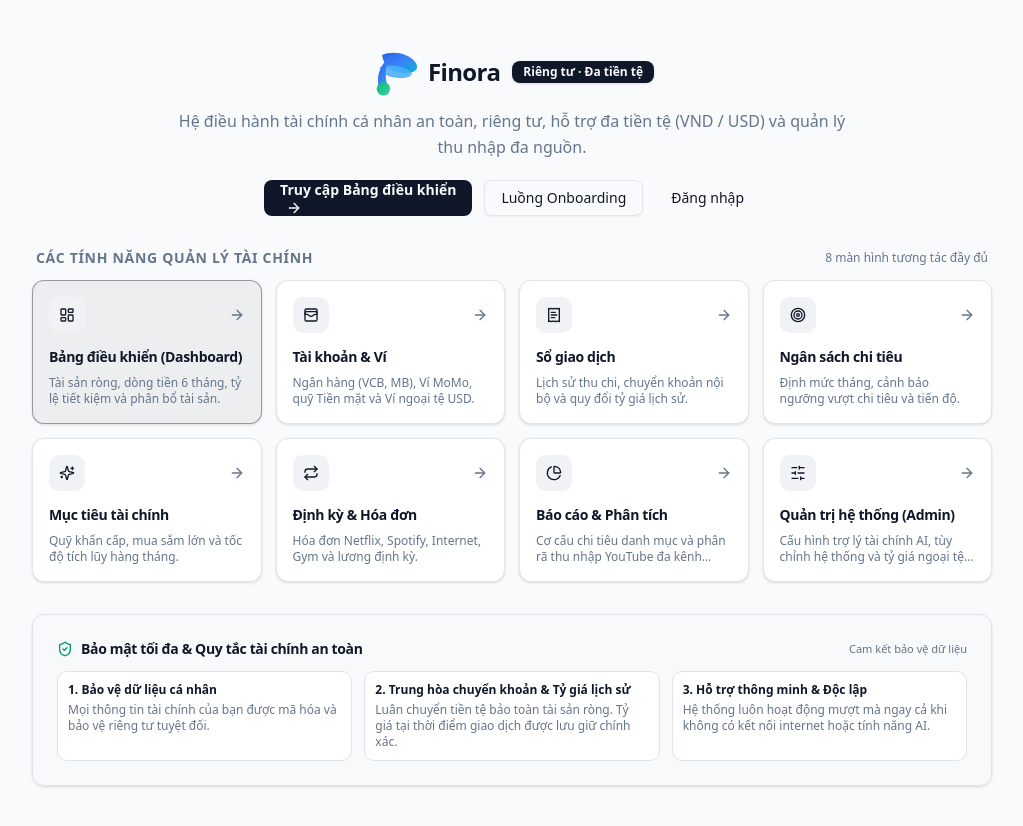
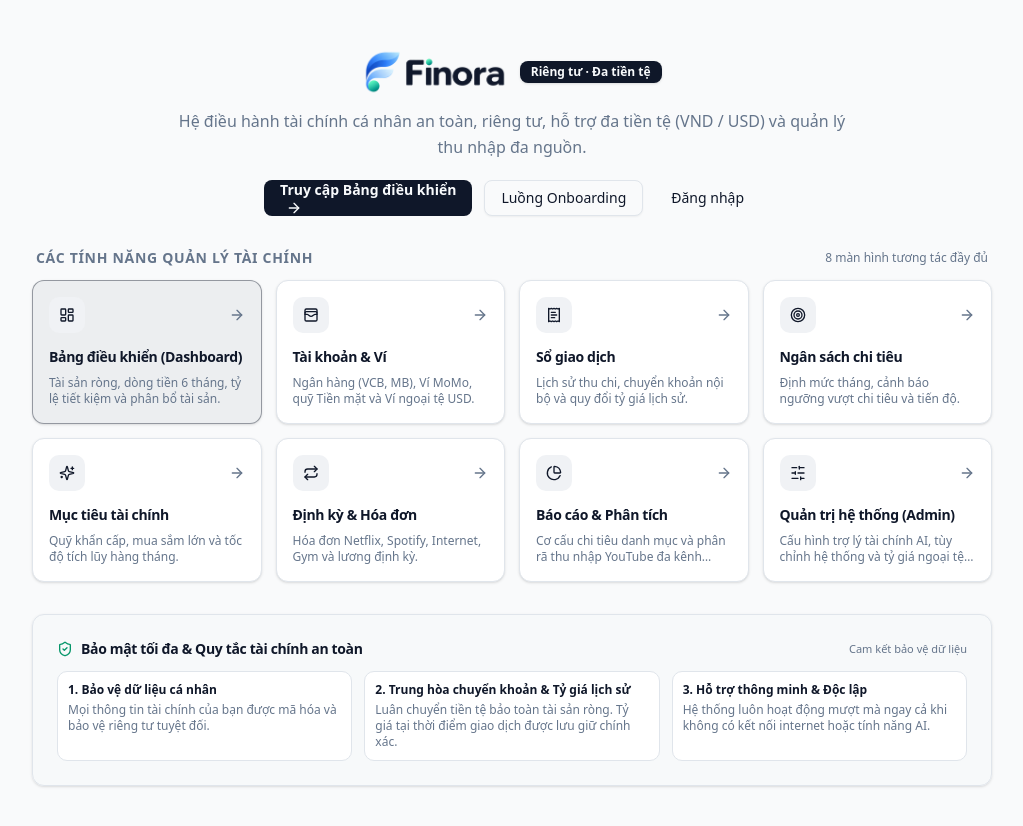
Before and after one commit to thanhtuyen662002/finora, a Next.js app: page / in a window 1280 px wide. Shown: the top 826 px of the page, without its empty margins (128-1151 px from the left). Built offline with nearby package versions, Linux system fonts and the light colour scheme.

Commit message:
feat(brand): replace SVG assets with PNG brand logos
Update the `FinoraLogo` component and application metadata to use optimized PNG brand assets instead of SVG files. Clean up legacy SVG files and update the performance verification script to track the new assets.

```diff
--- a/src/app/layout.tsx
+++ b/src/app/layout.tsx
@@ -6,9 +6,9 @@
   description:
     "A private-first, multi-currency personal finance web application designed to help you understand what you own, where your money goes, and track your financial growth.",
   icons: {
-    icon: "/finora-icon.svg",
-    shortcut: "/finora-icon.svg",
-    apple: "/finora-icon.svg",
+    icon: "/brand/finora-icon.png",
+    shortcut: "/brand/finora-icon.png",
+    apple: "/brand/finora-icon.png",
   },
 };
 
--- a/src/components/ui/FinoraLogo.tsx
+++ b/src/components/ui/FinoraLogo.tsx
@@ -1,3 +1,4 @@
+/* eslint-disable @next/next/no-img-element */
 "use client";
 
 import React from 'react';
@@ -17,83 +18,50 @@
   showSubtitle = false,
 }) => {
   const iconSizeMap = {
-    sm: 'h-6 w-6',
-    md: 'h-8 w-8',
-    lg: 'h-10 w-10',
-    xl: 'h-12 w-12',
+    sm: 'h-6 w-auto max-w-[24px]',
+    md: 'h-8 w-auto max-w-[32px]',
+    lg: 'h-10 w-auto max-w-[40px]',
+    xl: 'h-12 w-auto max-w-[48px]',
   };
 
-  const textSizes = {
-    sm: 'text-base',
-    md: 'text-lg',
-    lg: 'text-xl',
-    xl: 'text-2xl',
+  const fullSizeMap = {
+    sm: 'h-6 w-auto max-w-[110px]',
+    md: 'h-8 w-auto max-w-[140px]',
+    lg: 'h-10 w-auto max-w-[175px]',
+    xl: 'h-12 w-auto max-w-[210px]',
   };
 
   if (variant === 'icon') {
     return (
-      <div className={cn("relative shrink-0 flex items-center justify-center", iconSizeMap[size], className)}>
-        <svg viewBox="0 0 100 100" fill="none" className="w-full h-full drop-shadow-xs">
-          <defs>
-            <linearGradient id="finora-ribbon-1-comp" x1="0%" y1="0%" x2="100%" y2="100%">
-              <stop offset="0%" stopColor="#2563eb" />
-              <stop offset="50%" stopColor="#3b82f6" />
-              <stop offset="100%" stopColor="#06b6d4" />
-            </linearGradient>
-            <linearGradient id="finora-ribbon-2-comp" x1="0%" y1="100%" x2="100%" y2="0%">
-              <stop offset="0%" stopColor="#60a5fa" stopOpacity="0.95" />
-              <stop offset="100%" stopColor="#38bdf8" stopOpacity="0.8" />
-            </linearGradient>
-            <linearGradient id="finora-dot-comp" x1="0%" y1="0%" x2="100%" y2="100%">
-              <stop offset="0%" stopColor="#10b981" />
-              <stop offset="100%" stopColor="#34d399" />
-            </linearGradient>
-          </defs>
-          <path d="M 25 15 C 45 5, 80 10, 95 30 C 105 45, 90 55, 65 52 C 45 50, 30 40, 25 15 Z" fill="url(#finora-ribbon-1-comp)" />
-          <path d="M 20 40 C 40 32, 70 38, 85 50 C 92 56, 80 65, 55 62 C 35 60, 22 52, 20 40 Z" fill="url(#finora-ribbon-2-comp)" />
-          <path d="M 18 80 C 12 55, 25 25, 50 15 C 32 30, 28 58, 38 82 C 32 88, 22 88, 18 80 Z" fill="url(#finora-ribbon-1-comp)" />
-          <circle cx="28" cy="85" r="14" fill="url(#finora-dot-comp)" />
-        </svg>
+      <div className={cn("relative shrink-0 flex items-center justify-center select-none", className)}>
+        <img
+          src="/brand/finora-icon.png"
+          alt="Finora"
+          className={cn("object-contain", iconSizeMap[size])}
+        />
       </div>
     );
   }
 
   return (
-    <div className={cn("flex items-center space-x-2.5 select-none", className)}>
-      <div className={cn("relative shrink-0 flex items-center justify-center", iconSizeMap[size])}>
-        <svg viewBox="0 0 100 100" fill="none" className="w-full h-full drop-shadow-xs">
-          <defs>
-            <linearGradient id="finora-ribbon-1-full" x1="0%" y1="0%" x2="100%" y2="100%">
-              <stop offset="0%" stopColor="#2563eb" />
-              <stop offset="50%" stopColor="#3b82f6" />
-              <stop offset="100%" stopColor="#06b6d4" />
-            </linearGradient>
-            <linearGradient id="finora-ribbon-2-full" x1="0%" y1="100%" x2="100%" y2="0%">
-              <stop offset="0%" stopColor="#60a5fa" stopOpacity="0.95" />
-              <stop offset="100%" stopColor="#38bdf8" stopOpacity="0.8" />
-            </linearGradient>
-            <linearGradient id="finora-dot-full" x1="0%" y1="0%" x2="100%" y2="100%">
-              <stop offset="0%" stopColor="#10b981" />
-              <stop offset="100%" stopColor="#34d399" />
-            </linearGradient>
-          </defs>
-          <path d="M 25 15 C 45 5, 80 10, 95 30 C 105 45, 90 55, 65 52 C 45 50, 30 40, 25 15 Z" fill="url(#finora-ribbon-1-full)" />
-          <path d="M 20 40 C 40 32, 70 38, 85 50 C 92 56, 80 65, 55 62 C 35 60, 22 52, 20 40 Z" fill="url(#finora-ribbon-2-full)" />
-          <path d="M 18 80 C 12 55, 25 25, 50 15 C 32 30, 28 58, 38 82 C 32 88, 22 88, 18 80 Z" fill="url(#finora-ribbon-1-full)" />
-          <circle cx="28" cy="85" r="14" fill="url(#finora-dot-full)" />
-        </svg>
+    <div className={cn("inline-flex flex-col select-none", className)}>
+      <div className="relative shrink-0 flex items-center">
+        <img
+          src="/brand/finora-logo-light.png"
+          alt="Finora"
+          className={cn("dark:hidden object-contain", fullSizeMap[size])}
+        />
+        <img
+          src="/brand/finora-logo-dark.png"
+          alt="Finora"
+          className={cn("hidden dark:block object-contain", fullSizeMap[size])}
+        />
       </div>
-
-      <div className="flex flex-col justify-center">
-        <span className={cn("font-extrabold tracking-tight text-foreground leading-none flex items-center", textSizes[size])}>
-          Finora
+      {showSubtitle && (
+        <span className="text-[10px] text-muted-foreground uppercase font-bold tracking-wider mt-0.5">
+          Personal Finance OS
         </span>
-        {showSubtitle && (
-          <span className="text-[10px] text-muted-foreground uppercase font-bold tracking-wider mt-0.5">
-            Personal Finance OS
-          </span>
-        )}
-      </div>
+      )}
     </div>
   );
 };
```
Also changed, not shown: scripts/verify-phase8-ux-performance.mjs (+53 -0 lines), public/finora-icon.svg (deleted), public/finora-logo.svg (deleted).
